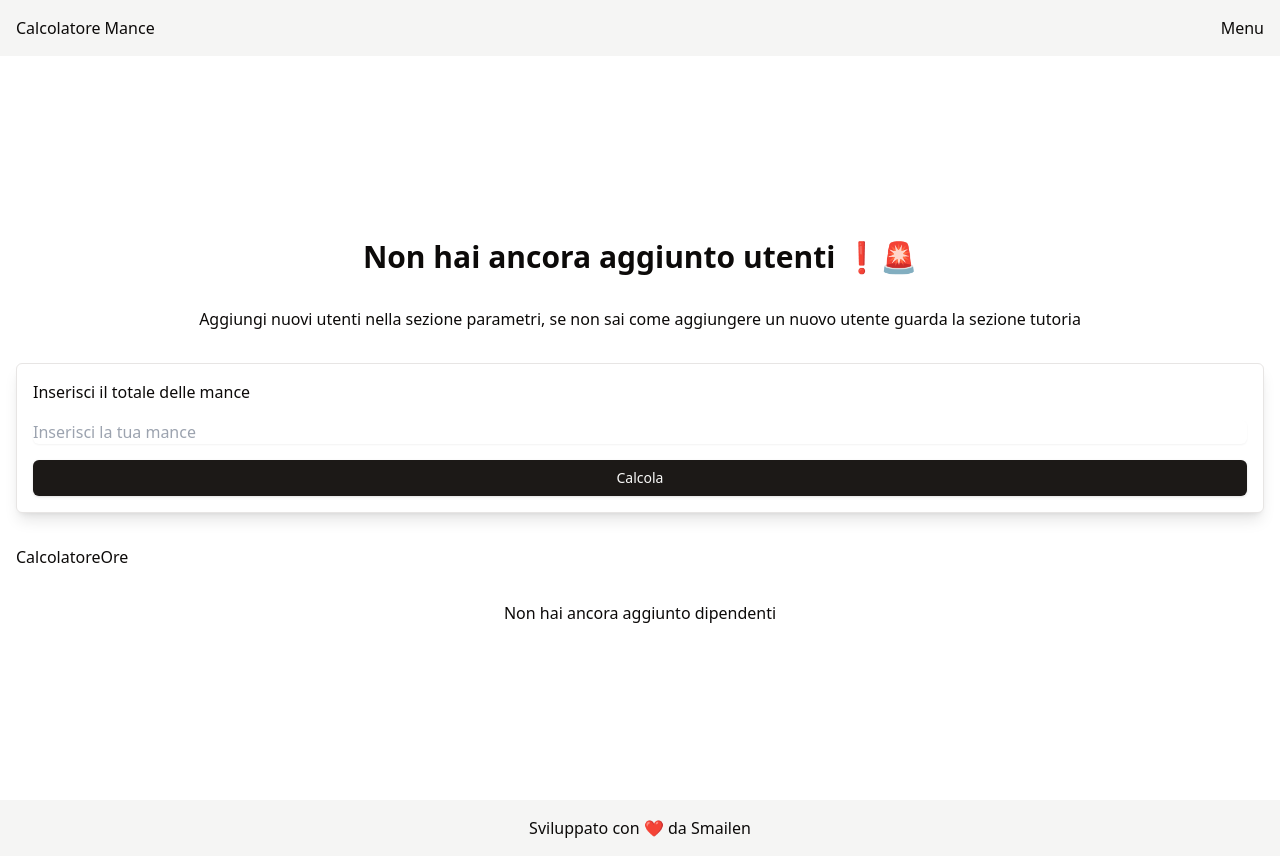
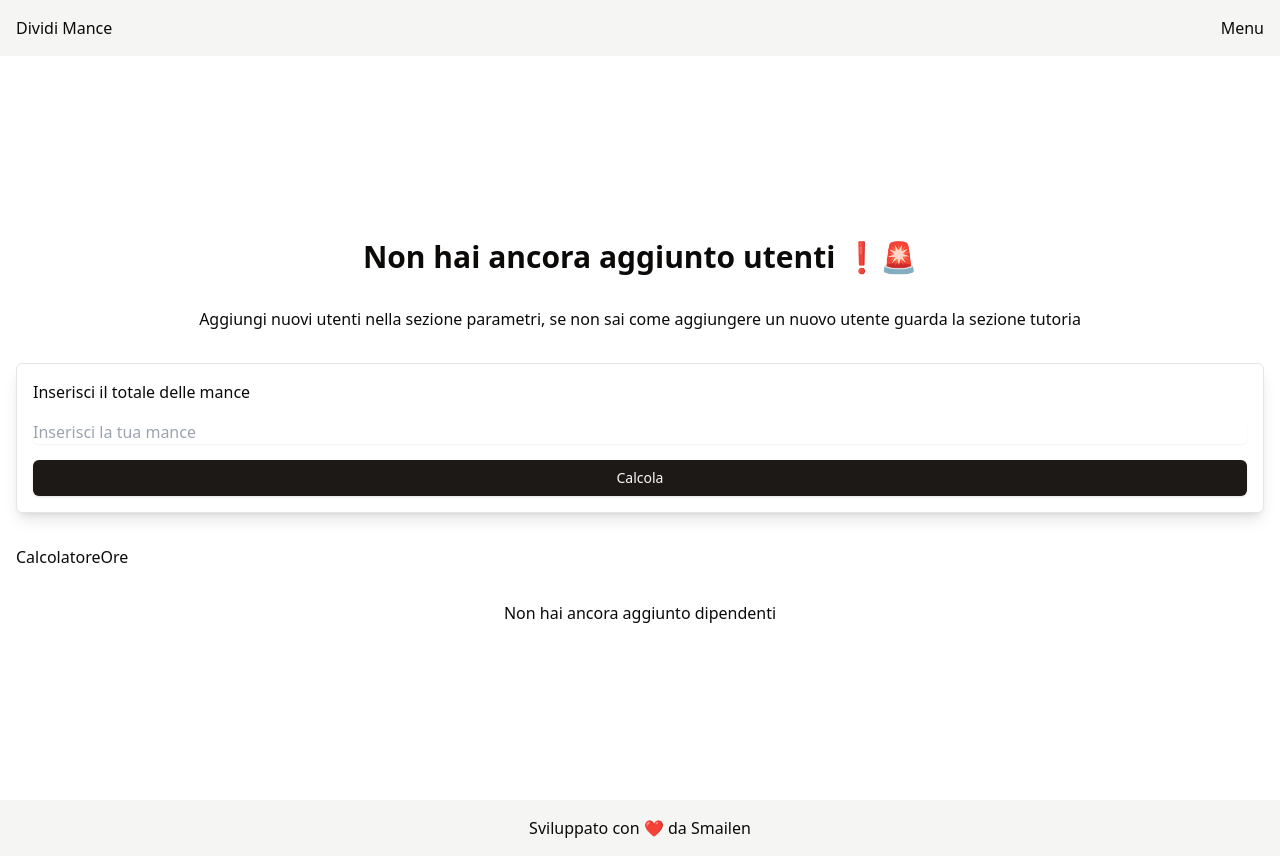
Before and after one commit to Smailen5/calcolatore-mance, a React (Vite) app: page / in a window 1280 px wide. Built offline with nearby package versions, Linux system fonts and the light colour scheme.

Commit message:
refactor: :speech_balloon: modifica titolo
modifica titolo nella navbar

```diff
--- a/src/components/Navbar.tsx
+++ b/src/components/Navbar.tsx
@@ -3,7 +3,7 @@ import Menu from "./Menu";
 const Navbar = () => {
   return (
     <nav className="flex justify-between bg-secondary p-4 fixed top-0 w-full">
-      <h1>Calcolatore Mance</h1>
+      <h1>Dividi Mance</h1>
       {/* aggiungi qui il componente menu per navigare fra le pagine */}
       <Menu />
     </nav>
```
